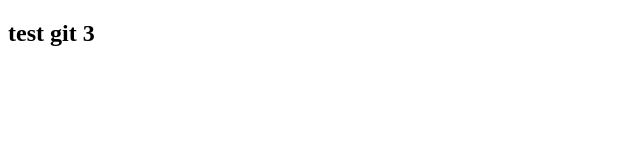
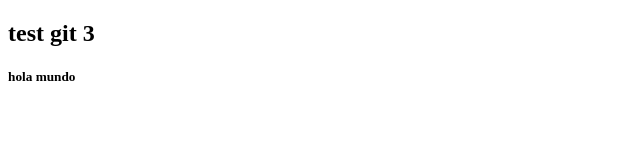
Before and after one commit to edanespi93/gittest, a plain HTML site: page index.html in a window 1280 px wide. Shown: the full height of the page, 0-640 px from the left. Drawn offline with Linux system fonts and the light colour scheme.

Commit message:
add h5 index

```diff
--- a/index.html
+++ b/index.html
@@ -8,5 +8,6 @@
   </head>
   <body>
     <h2>test git 3</h2>
+    <h5>hola mundo</h5>
   </body>
 </html>
```
